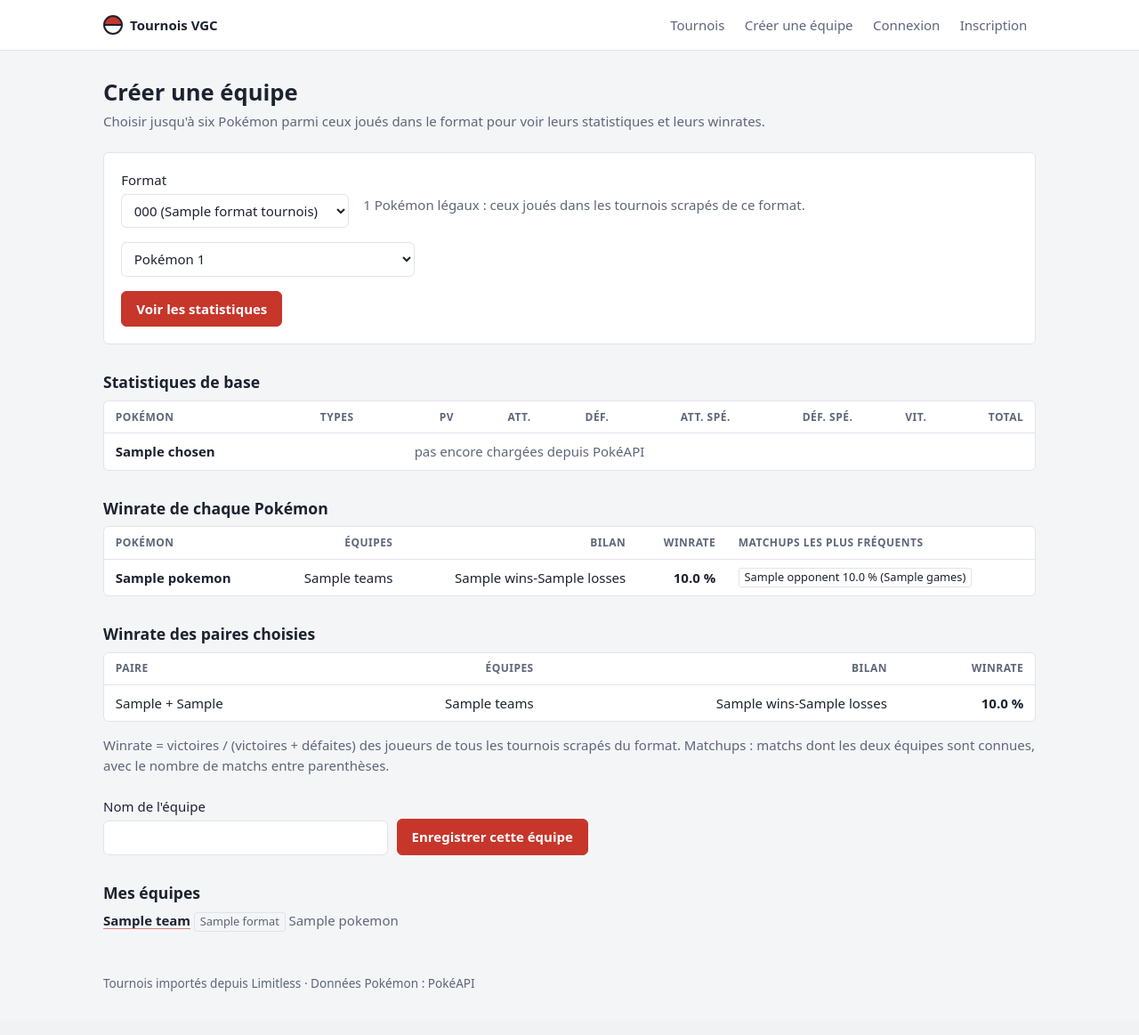
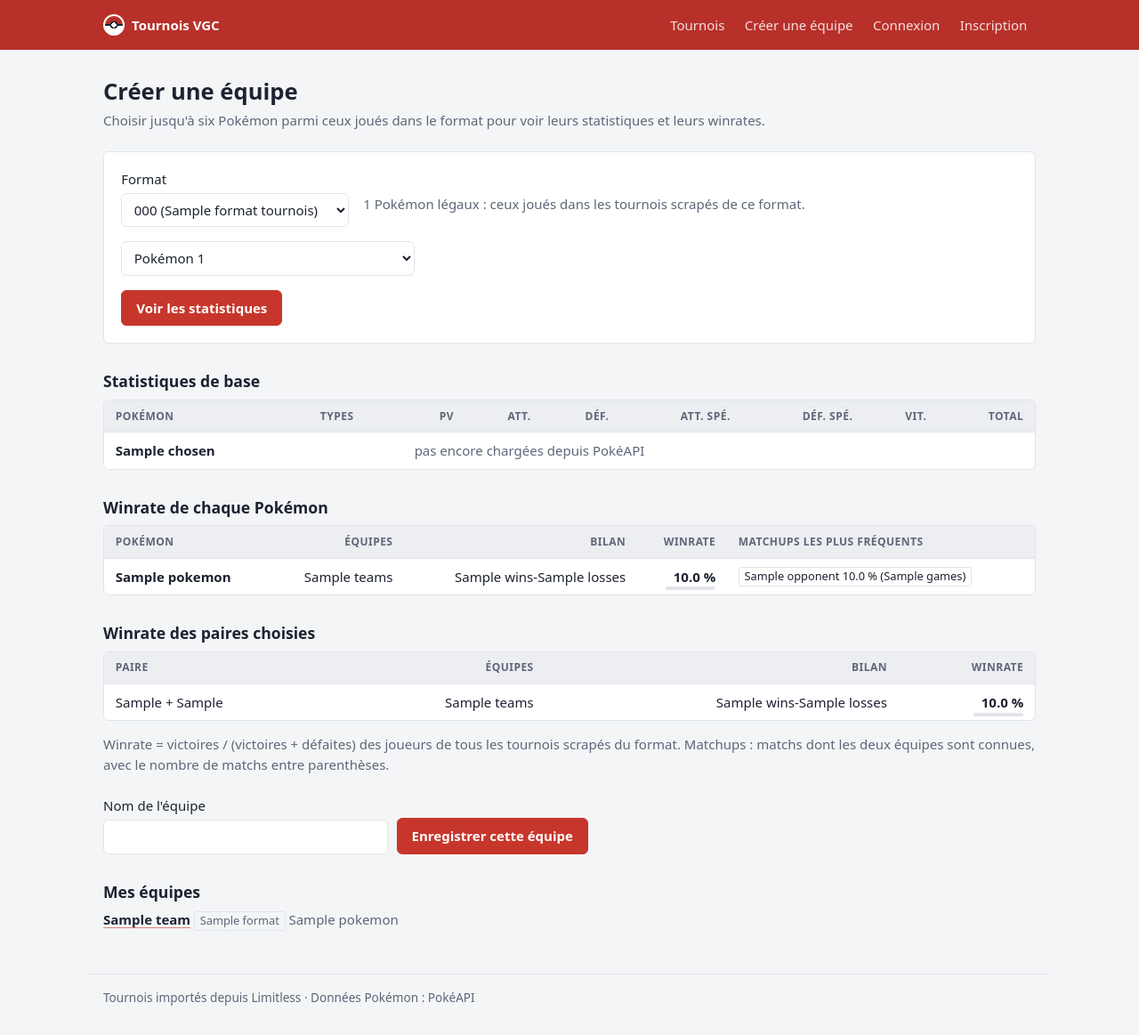
Before and after one commit to M1-MLSD-Belgacem-Menad/pokemon-tournaments, a FastAPI app: template services/frontend/app/templates/builder.html in a window 1280 px wide. Shown: the whole page at 89% size. Before the commit the page ends 1114 px from the top, so only its background shows below. Run offline with FastAPI, Linux system fonts and the light colour scheme; the template is opened without the code that fills it: most values are stand-ins (such as "Sample title", 1, 10 or a date in 2020).

Commit message:
style(frontend): un peu plus de couleur sans perdre en lisibilité
Bandeau rouge, types en couleurs pleines (contraste ≥ 4,5), médailles
pour le top 3, sprites sur pastilles, cartes teintées par le premier
type, jauges de winrate vert/rouge (paire vérifiée pour le daltonisme)
et de statistiques de base.

```diff
--- a/services/frontend/app/static/style.css
+++ b/services/frontend/app/static/style.css
@@ -10,6 +10,10 @@
   --accent-ink: #fff;
   --button: #c7362b; /* même rouge dans les deux thèmes : texte blanc lisible (contraste AA) */
   --ok: #1f7a4d;
+  --win: #1f7a4d; /* barres de winrate : paire vert/rouge vérifiée daltonisme (skill dataviz) */
+  --brand: #b8302a; /* bandeau : même rouge dans les deux thèmes */
+  --head: #eceef2; /* en-têtes de tableaux */
+  --gold: #e3b341; --silver: #b8bec8; --bronze: #c98a55;
   --radius: 6px;
   --font: system-ui, -apple-system, "Segoe UI", Roboto, "Helvetica Neue", Arial, sans-serif;
   color-scheme: light;
@@ -37,29 +43,33 @@ body {
 }
 a { color: inherit; text-decoration-color: color-mix(in srgb, var(--accent) 60%, transparent); text-underline-offset: 3px; }
 a:hover { color: var(--accent); }
+.site-header a:hover { color: #fff; }
+.site-header :focus-visible { outline-color: #fff; }
 :focus-visible { outline: 2px solid var(--accent); outline-offset: 2px; }
 h1, h2 { line-height: 1.2; text-wrap: balance; }
 h1 { font-size: 1.6rem; margin: 0 0 0.3rem; }
 h2 { font-size: 1.1rem; margin: 2rem 0 0.6rem; }
 code { background: var(--line); padding: 0 0.3em; border-radius: 3px; }
 
-/* En-tête */
-.site-header { background: var(--surface); border-bottom: 1px solid var(--line); }
+/* En-tête : bandeau rouge */
+.site-header { background: var(--brand); color: #fff; }
 .site-header .inner { display: flex; flex-wrap: wrap; align-items: center; justify-content: space-between; gap: 0.5rem 1.5rem; padding-block: 0.7rem; }
 .brand { display: flex; align-items: center; gap: 0.5rem; font-weight: 700; text-decoration: none; }
 .brand::before { /* Poké Ball minimaliste */
-  content: ""; width: 18px; height: 18px; border-radius: 50%; border: 2px solid var(--ink);
-  background: linear-gradient(var(--accent) 0 44%, var(--ink) 44% 56%, var(--surface) 56%);
+  content: ""; width: 20px; height: 20px; border-radius: 50%; border: 2px solid #fff;
+  background: radial-gradient(circle, #fff 0 18%, #1c2230 19% 30%, transparent 31%), linear-gradient(var(--brand) 0 44%, #1c2230 44% 56%, #fff 56%);
 }
 nav { display: flex; flex-wrap: wrap; align-items: center; gap: 0.2rem; }
-nav a { padding: 0.35rem 0.6rem; border-radius: var(--radius); text-decoration: none; color: var(--muted); }
-nav a:hover { color: var(--ink); background: var(--bg); }
-nav a[aria-current="page"] { color: var(--ink); font-weight: 600; box-shadow: inset 0 -2px var(--accent); border-radius: 0; }
+nav a { padding: 0.35rem 0.6rem; border-radius: var(--radius); text-decoration: none; color: rgb(255 255 255 / 0.85); }
+nav a:hover { color: #fff; background: rgb(0 0 0 / 0.15); }
+nav a[aria-current="page"] { color: #fff; font-weight: 600; box-shadow: inset 0 -2px #fff; border-radius: 0; }
+nav button.quiet { color: #fff; border-color: rgb(255 255 255 / 0.6); }
+nav button.quiet:hover { color: #fff; border-color: #fff; background: rgb(0 0 0 / 0.15); }
 nav form { margin: 0 0 0 0.4rem; }
 
 .inner { max-width: 1080px; margin: 0 auto; padding-left: max(16px, env(safe-area-inset-left, 0px)); padding-right: max(16px, env(safe-area-inset-right, 0px)); }
 main.inner { padding-block: 2rem 3rem; }
-.site-footer { color: var(--muted); font-size: 0.85rem; padding-block: 0 2rem; }
+.site-footer { color: var(--muted); font-size: 0.85rem; padding-block: 1rem 2rem; border-top: 1px solid var(--line); }
 
 /* Texte secondaire et messages */
 .meta, .country, .item, .ability { color: var(--muted); }
@@ -75,7 +85,7 @@ main.inner { padding-block: 2rem 3rem; }
 table { width: 100%; border-collapse: collapse; }
 th, td { padding: 0.55rem 0.8rem; border-bottom: 1px solid var(--line); text-align: left; vertical-align: middle; }
 tbody tr:last-child td { border-bottom: 0; }
-th { font-size: 0.75rem; font-weight: 600; text-transform: uppercase; letter-spacing: 0.04em; color: var(--muted); }
+th { background: var(--head); font-size: 0.75rem; font-weight: 600; text-transform: uppercase; letter-spacing: 0.04em; color: var(--muted); }
 tbody tr:hover { background: color-mix(in srgb, var(--bg) 60%, var(--surface)); }
 .num { white-space: nowrap; text-align: right; }
 .strong { font-weight: 600; }
@@ -163,11 +177,15 @@ fieldset label { flex-direction: row; align-items: center; gap: 0.5rem; font-wei
 .toolbar { display: flex; flex-wrap: wrap; align-items: end; gap: 1rem; }
 .toolbar label { width: 16rem; max-width: 100%; }
 .mon-name { display: flex; align-items: center; gap: 0.4rem; font-weight: 600; white-space: nowrap; }
-.stat { position: relative; }
-.stat::after { /* barre proportionnelle à la statistique de base (max 255) */
-  content: ""; position: absolute; right: 0.8rem; bottom: 0.35rem; height: 3px; border-radius: 2px;
-  width: calc(3rem * var(--v) / 255); background: color-mix(in srgb, var(--accent) 45%, transparent);
+/* Petites jauges sous les nombres : statistique de base (sur 255) et winrate (sur 100 %) */
+.stat, .rate { position: relative; }
+.stat::after, .rate::after {
+  content: ""; position: absolute; right: 0.8rem; bottom: 0.3rem; width: var(--len); height: 4px; border-radius: 2px;
+  background: linear-gradient(90deg, var(--fill) var(--pct), var(--line) 0);
 }
+.stat { --len: 3rem; --fill: var(--muted); --pct: calc(var(--v) * 100% / 255); }
+.rate { --len: 3.5rem; --fill: var(--win); --pct: calc(var(--w) * 1%); }
+.rate.low { --fill: var(--accent); } /* sous 50 % */
 .matchups { display: flex; flex-wrap: wrap; gap: 0.3rem; }
 .save { display: flex; flex-wrap: wrap; align-items: end; gap: 0.6rem; margin-top: 1.5rem; }
 .save label { width: 20rem; max-width: 100%; }
--- a/services/frontend/app/templates/builder.html
+++ b/services/frontend/app/templates/builder.html
@@ -1,6 +1,7 @@
 {% extends "base.html" %}
 {% block title %}Créer une équipe{% endblock %}
 {% macro pct(r) %}{% if r.winrate is not none %}{{ "%.1f" | format(r.winrate * 100) }} %{% else %}-{% endif %}{% endmacro %}
+{% macro rate(r) %}<td class="num strong rate{% if r.winrate is not none and r.winrate < 0.5 %} low{% endif %}" style="--w: {{ ((r.winrate or 0) * 100) | round(1) }}">{{ pct(r) }}</td>{% endmacro %}
 {% block content %}
 <h1>Créer une équipe</h1>
 {% if not formats %}
@@ -52,7 +53,7 @@
   <tbody>
   {% for r in stats %}
     <tr>
-      <td class="strong">{{ r.pokemon }}</td><td class="num">{{ r.teams }}</td><td class="num">{{ r.wins }}-{{ r.losses }}</td><td class="num strong">{{ pct(r) }}</td>
+      <td class="strong">{{ r.pokemon }}</td><td class="num">{{ r.teams }}</td><td class="num">{{ r.wins }}-{{ r.losses }}</td>{{ rate(r) }}
       <td><div class="matchups">{% for m in matchups[r.pokemon] %}<span>{{ m.opponent }} {{ pct(m) }} ({{ m.games }})</span>{% else %}<span class="meta">aucun</span>{% endfor %}</div></td>
     </tr>
   {% endfor %}
@@ -66,7 +67,7 @@
   <thead><tr><th>Paire</th><th class="num">Équipes</th><th class="num">Bilan</th><th class="num">Winrate</th></tr></thead>
   <tbody>
   {% for r in pairs %}
-    <tr><td>{{ r.pokemon1 }} + {{ r.pokemon2 }}</td><td class="num">{{ r.teams }}</td><td class="num">{{ r.wins }}-{{ r.losses }}</td><td class="num strong">{{ pct(r) }}</td></tr>
+    <tr><td>{{ r.pokemon1 }} + {{ r.pokemon2 }}</td><td class="num">{{ r.teams }}</td><td class="num">{{ r.wins }}-{{ r.losses }}</td>{{ rate(r) }}</tr>
   {% endfor %}
   </tbody>
 </table>
--- a/services/frontend/app/templates/tournament.html
+++ b/services/frontend/app/templates/tournament.html
@@ -22,13 +22,13 @@
 <p class="meta">Cliquer sur un joueur pour voir les objets, talents et attaques de son équipe.</p>
 <ol class="standings">
 {% for s in t.standings %}
-  <li{% if s.placement and s.placement <= 3 %} class="top"{% endif %}>
+  <li{% if s.placement and s.placement <= 3 %} class="p{{ s.placement }}"{% endif %}>
   {% if s.team %}
     <details>
       <summary>{{ row(s) }}</summary>
       <div class="sets">
       {% for p in s.team %}
-        <div class="mon">
+        <div class="mon{% if p.types %} t-{{ p.types[0] }}{% endif %}">
           <div class="mon-head"><strong>{{ p.name }}</strong>{% if p.item %} <span class="item">@ {{ p.item }}</span>{% endif %}</div>
           {% if p.types %}<div class="types">{% for ty in p.types %}<span class="type t-{{ ty }}">{{ ty | type_fr }}</span>{% endfor %}</div>{% endif %}
           {% if p.ability %}<div class="ability">{{ p.ability }}</div>{% endif %}
```
Also changed, not shown: other parts of services/frontend/app/static/style.css (+24 -17 lines), services/frontend/tests/test_pages.py (+7 -1 lines), 6 other files.
